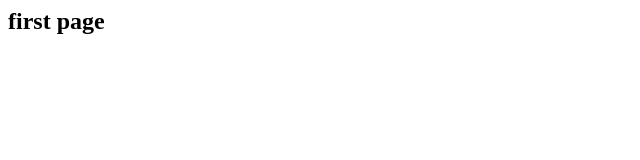
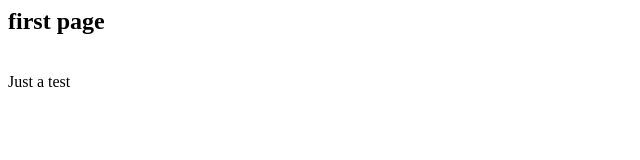
Before and after one commit to ricardorafols/project, a plain HTML site: page index.html in a window 1280 px wide. Shown: the full height of the page, 0-640 px from the left. Drawn offline with Linux system fonts and the light colour scheme.

Commit message:
Added test line

```diff
--- a/index.html
+++ b/index.html
@@ -5,7 +5,9 @@
 <body>
 
 <h2>first page</h2>
+</br>
 
+Just a test
 
 </body>
 </html>
```
